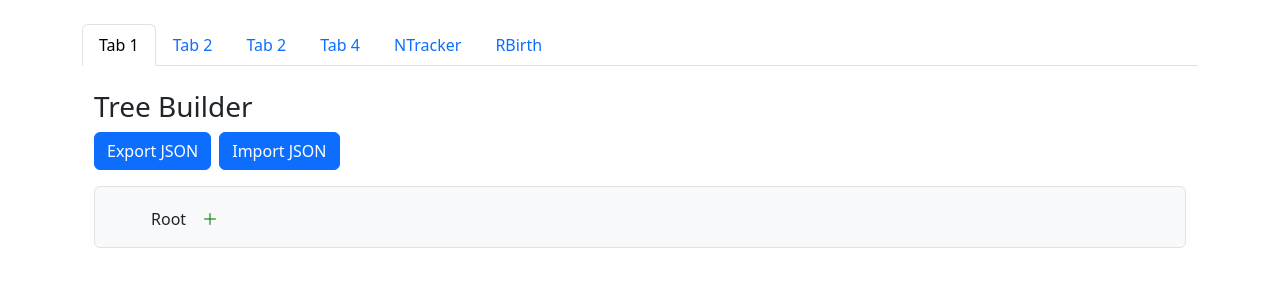
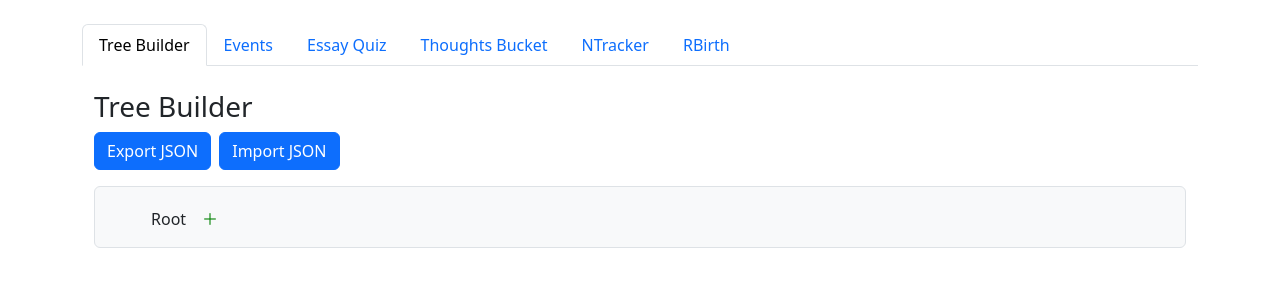
Before and after one commit to Gandeevi/MY-TABS-APP, a React (Create React App) app: page / in a window 1280 px wide. Shown: the top 300 px of the page. Built offline with nearby package versions, Linux system fonts and the light colour scheme.

Commit message:
Updated feature/page/component

```diff
--- a/src/App.js
+++ b/src/App.js
@@ -10,10 +10,10 @@ import Tab1 from './components/Tab1';
 
 
 const tabList = [
-  { key: 'tab1', title: 'Tab 1', component: <Tab1 /> },
-  { key: 'tab2', title: 'Tab 2', component: <Tab2 /> },
-  { key: 'tab3', title: 'Tab 2', component: <Tab3 /> },
-    { key: 'tab4', title: 'Tab 4', component: <Tab4 /> },
+  { key: 'tab1', title: 'Tree Builder', component: <Tab1 /> },
+  { key: 'tab2', title: 'Events', component: <Tab2 /> },
+  { key: 'tab3', title: 'Essay Quiz', component: <Tab3 /> },
+    { key: 'tab4', title: 'Thoughts Bucket', component: <Tab4 /> },
      { key: 'NTracker', title: 'NTracker', component: <NTracker /> },
           { key: 'RBirth', title: 'RBirth', component: <RBirth /> },
 
```
